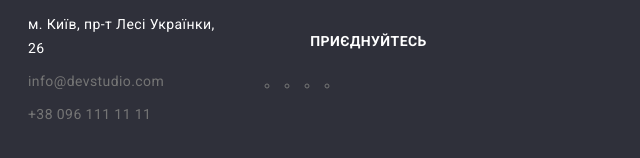
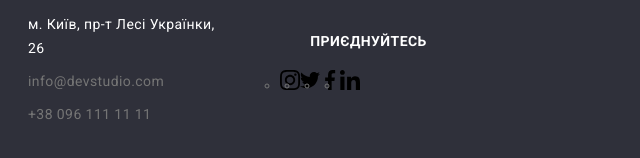
Before and after one commit to shushkevych-yurii/goit-markup-hw-04, a plain HTML site: page index.html in a window 1280 px wide. Shown: the part 2712-2870 px from the top of the page, 27-667 px from the left. Drawn offline with nearby package versions, Linux system fonts and the light colour scheme.

Commit message:
правка 4

```diff
--- a/index.html
+++ b/index.html
@@ -352,7 +352,7 @@
             <svg
             class="social-icon"
             width="20"
-            height="20"
+            height="20">
             <use href="./images/icons/icons.svg#icon-instagram"></use></svg></li>
         <li class="footer-icon"><a class="social-link "
             href=""
@@ -363,7 +363,7 @@
             <svg
             class="social-icon"
             width="20"
-            height="20"
+            height="20">
             <use href="./images/icons/icons.svg#icon-twitter"></use></svg></li>
         <li class="footer-icon"><a class="social-link "
             href=""
@@ -374,7 +374,7 @@
             <svg
             class="social-icon"
             width="20"
-            height="20"
+            height="20">
             <use href="./images/icons/icons.svg#icon-facebook"></use></svg></li>
         <li class="footer-icon"><a class="social-link "
             href=""
@@ -385,7 +385,7 @@
             <svg
             class="social-icon"
             width="20"
-            height="20"
+            height="20">
             <use href="./images/icons/icons.svg#icon-linkedin"></use></svg></li>
       </ul>
     </li>
```
